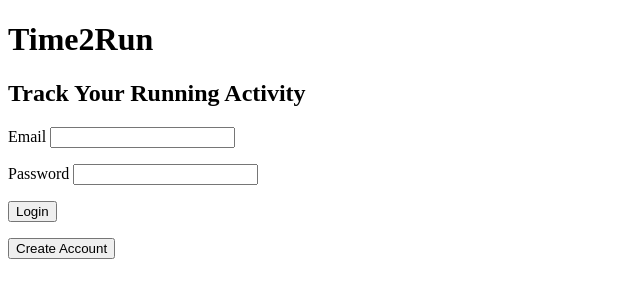
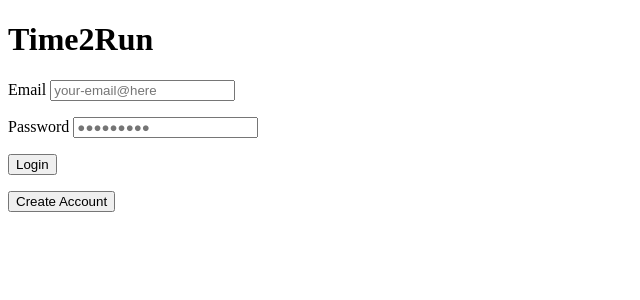
Before and after one commit to roadrunnerinthesun/Time2Run, a Flask app: page / in a window 1280 px wide. Shown: the part 26-326 px from the top of the page, without its empty margins (0-640 px from the left). Run offline with Flask 2, Linux system fonts and the light colour scheme.

Commit message:
template doesn't break if user presses login without data

```diff
--- a/templates/login.html
+++ b/templates/login.html
@@ -4,14 +4,11 @@
 
 {% block body %}
 <h1>Time2Run</h1>
-    <div>
-        <h2>Track Your Running Activity</h2>
-    </div>
     <form action="/user_login" method="POST">
         <p>
-          Email <input type="text" name="email">
+          Email <input type="text" placeholder="your-email@here" required name="email">
         </p><p>
-          Password <input type="password" name="password">
+          Password <input type="password" placeholder="●●●●●●●●●" required name="password">
         </p>
         <button type="submit">Login</button>
     </form>
```
